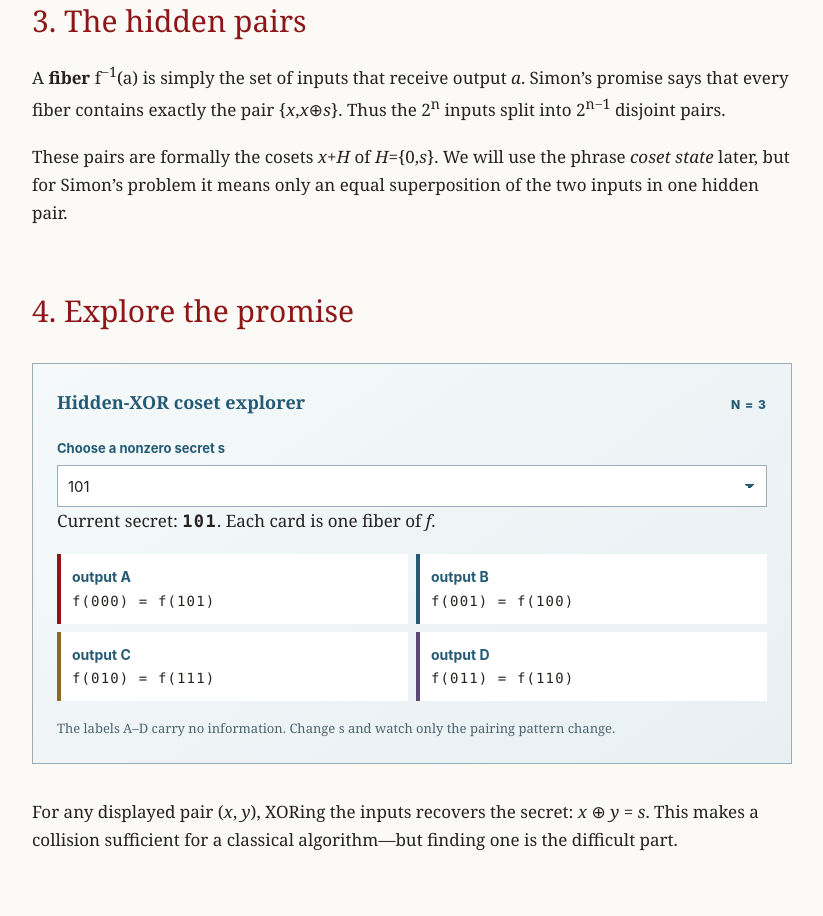
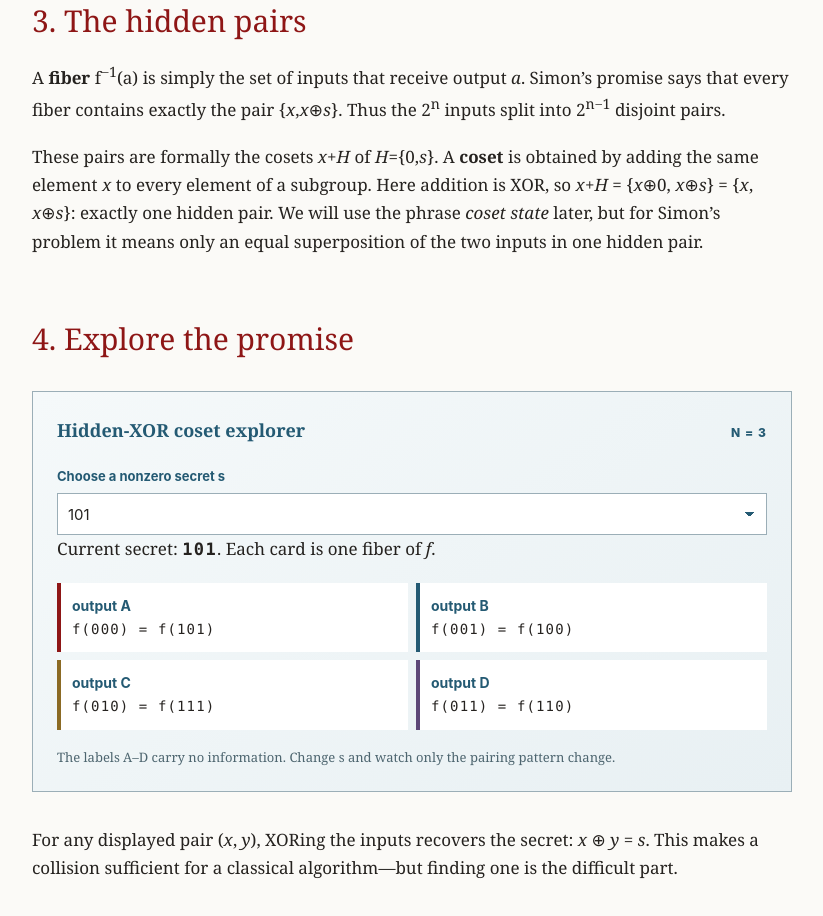
Before and after one commit to vbanwait5/UCT-Project, a plain HTML site: page problem.html in a window 1280 px wide. Shown: the part 1908-2824 px from the top of the page, without its empty margins (383-1206 px from the left). Drawn offline with Linux system fonts and the light colour scheme.

Commit message:
Explain cosets in Simon problem

```diff
--- a/problem.html
+++ b/problem.html
@@ -39,7 +39,7 @@
       <section id="cosets">
         <h2>3. The hidden pairs</h2>
         <p>A <strong>fiber</strong> f<sup>−1</sup>(a) is simply the set of inputs that receive output <em>a</em>. Simon’s promise says that every fiber contains exactly the pair {<em>x</em>,<em>x</em>⊕<em>s</em>}. Thus the 2<sup>n</sup> inputs split into 2<sup>n−1</sup> disjoint pairs.</p>
-        <p>These pairs are formally the cosets <em>x</em>+<em>H</em> of <em>H</em>={0,<em>s</em>}. We will use the phrase <em>coset state</em> later, but for Simon’s problem it means only an equal superposition of the two inputs in one hidden pair.</p>
+        <p>These pairs are formally the cosets <em>x</em>+<em>H</em> of <em>H</em>={0,<em>s</em>}. A <strong>coset</strong> is obtained by adding the same element <em>x</em> to every element of a subgroup. Here addition is XOR, so <em>x</em>+<em>H</em> = {<em>x</em>⊕0, <em>x</em>⊕<em>s</em>} = {<em>x</em>, <em>x</em>⊕<em>s</em>}: exactly one hidden pair. We will use the phrase <em>coset state</em> later, but for Simon’s problem it means only an equal superposition of the two inputs in one hidden pair.</p>
       </section>
 
       <section id="examples">
```
